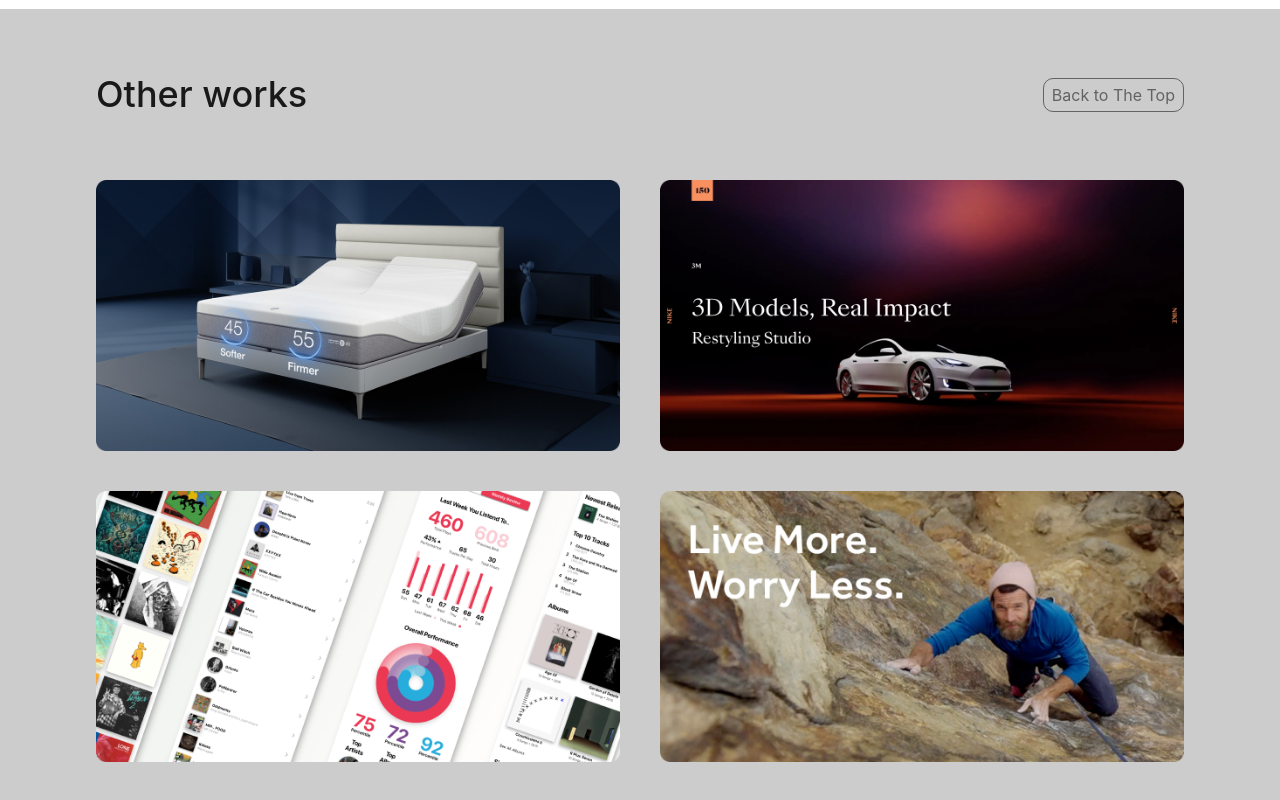
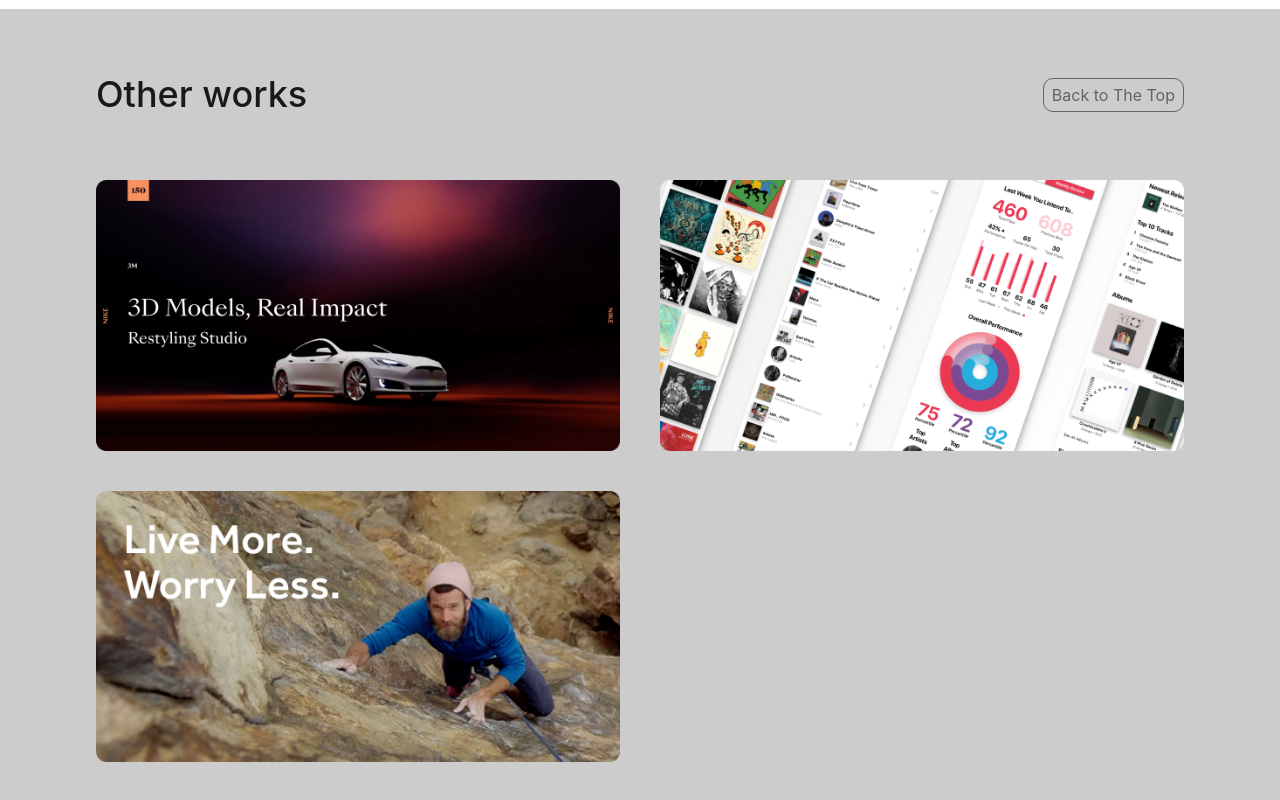
Before and after one commit to KierstenMiller/aaron-miller-portfolio-website, a Next.js app: page /work/sleep-number in a window 1280 px wide. Shown: the part 7937-8737 px from the top of the page. Built offline with nearby package versions, Linux system fonts and the light colour scheme.

Commit message:
filtering out current page in footer nav

```diff
--- a/app/components/project-navigation/ProjectNav.tsx
+++ b/app/components/project-navigation/ProjectNav.tsx
@@ -1,32 +1,23 @@
-import Image from "next/image"
+import Image from "next/image";
+import { usePathname } from "next/navigation";
 
 export const ProjectNav = ({ariaLabel}: {ariaLabel: string}) => {
+  const pathname = usePathname();
+  const routes = [
+    {href: '/work/sleep-number', src: '/static/images/sleep-number-work-thumbnail.png', srText: 'Sleep Number Work'},
+    {href: '/work/space150', src: '/static/images/space150-website-thumbnail.png', srText: 'Space150 Website'},
+    {href: '/work/music-analytics-app', src: '/static/images/music-analytics-app-thumbnail.png', srText: 'Music Analytics App'},
+    {href: '/work/medtronic-project', src: '/static/images/medtronic-project-thumbnail.png', srText: 'Medtronic Project'}
+  ];
+  const routesToUse = routes.filter(route => route.href !== pathname);
     return <nav aria-label={ariaLabel}>
     <ul className="projects-menu">
-      <li>
-        <a href="/work/sleep-number">
-          <span className="sr-only">Sleep Number Work</span>
-          <Image src="/static/images/sleep-number-work-thumbnail.png" width={600} height={310} alt="" />
+      {routesToUse.map(route => <li key={route.href}>
+        <a href={route.href}>
+          <span className="sr-only">{route.srText}</span>
+          <Image src={route.src} width={600} height={310} alt="" />
         </a>
-      </li>
-      <li>
-        <a href="/work/space150">
-          <span className="sr-only">Space150 Website</span>
-          <Image src="/static/images/space150-website-thumbnail.png" width={600} height={310} alt="" />
-        </a>
-      </li>
-      <li>
-        <a href="/work/music-analytics-app">
-          <span className="sr-only">Music Analytics App</span>
-          <Image src="/static/images/music-analytics-app-thumbnail.png" width={600} height={310} alt="" />
-        </a>
-      </li>
-      <li>
-        <a href="/work/medtronic-project">
-          <span className="sr-only">Medtronic Project</span>
-          <Image src="/static/images/medtronic-project-thumbnail.png" width={600} height={310} alt="" />
-        </a>
-      </li>
+      </li>)}
     </ul>
   </nav>
 }
```
